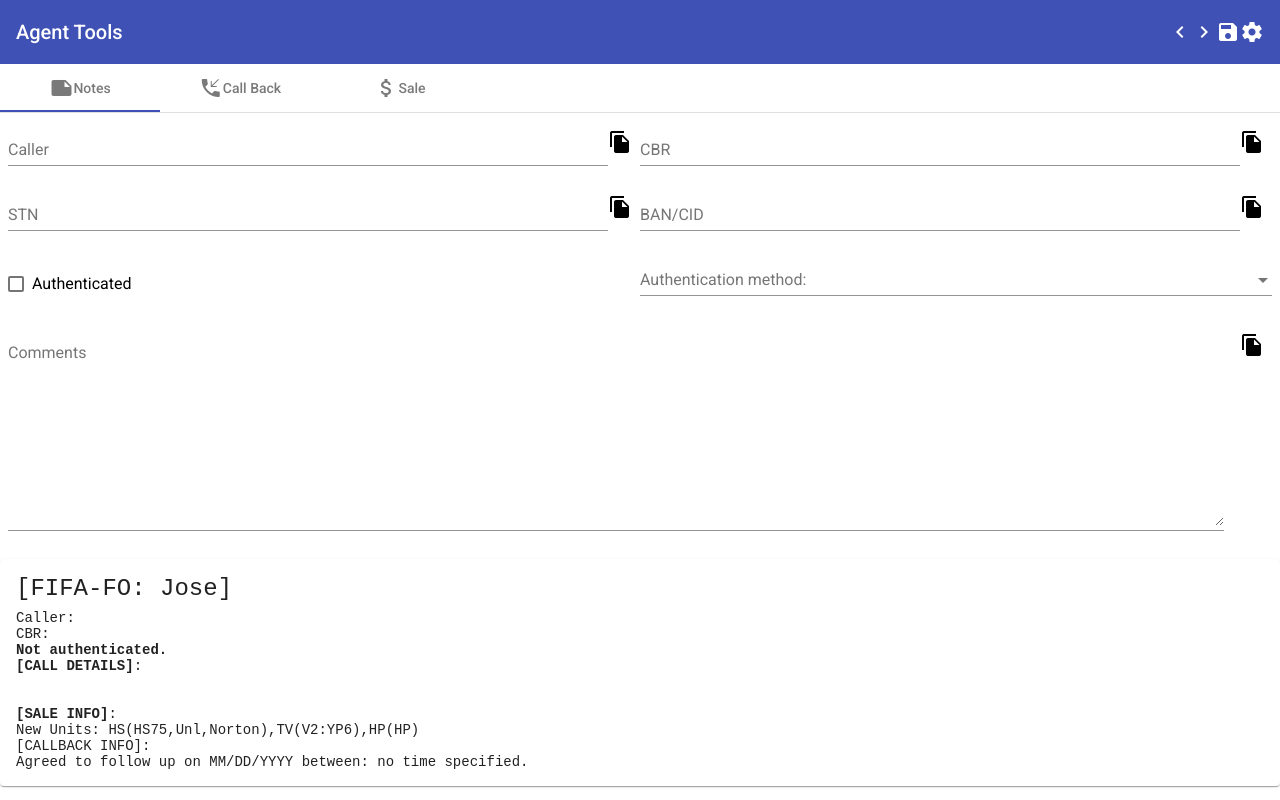
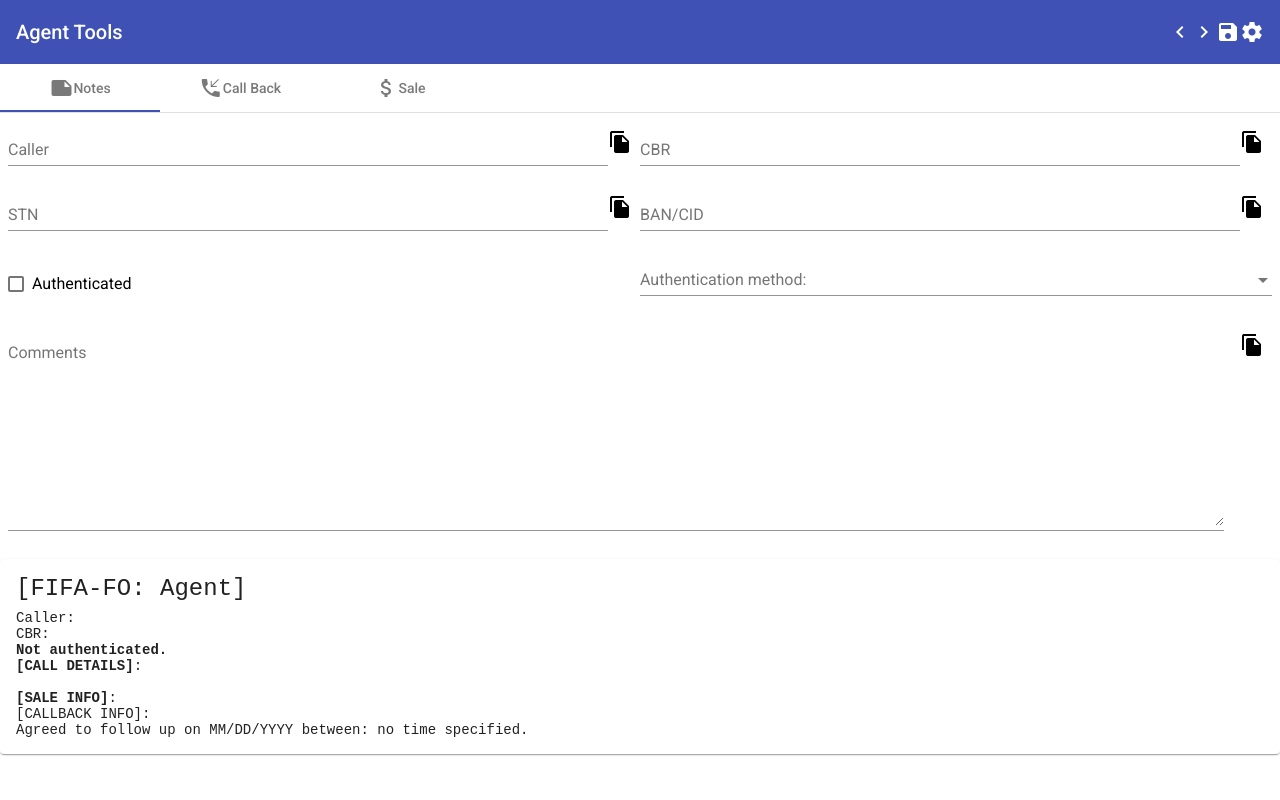
Before and after one commit to j-g-/atools, an Angular app: page / in a window 1280 px wide. Built offline with nearby package versions, Linux system fonts and the light colour scheme.

Commit message:
Simplify example

```diff
--- a/src/app/interaction-notes/note-summary/note-summary.component.html
+++ b/src/app/interaction-notes/note-summary/note-summary.component.html
@@ -1,18 +1,16 @@
 <mat-card>
   <mat-card-title>
-    [FIFA-FO: Jose]
+    [FIFA-FO: Agent]
   </mat-card-title>
   <mat-card-content>
     Caller: <b>{{note.caller}}</b> <br>
     CBR: <b>{{note.callbackPhoneNumber}}</b><br>
-    <b>{{note.auth? "Authenticated": "Not authenticated."}}</b> <span *ngIf="note.auth == true"> with <b>{{note.authInfo}}</b>.</span> <br>
+    <b>{{note.auth? "Authenticated": "Not authenticated."}}</b>
+    <span *ngIf="note.auth == true"> with <b>{{note.authInfo}}</b>.</span> <br>
     <b>[CALL DETAILS]</b>:<br>
-    <div class="comments-box">
-    {{note.comments}}
-    </div>
+    <div class="comments-box">{{note.comments}}</div>
     <br>
     <b>[SALE INFO]</b>:<br>
-    New Units: HS(HS75,Unl,Norton),TV(V2:YP6),HP(HP)<br>
     [CALLBACK INFO]:<br>
     Agreed to follow up on MM/DD/YYYY between: no time specified. <br>
   </mat-card-content>
```
